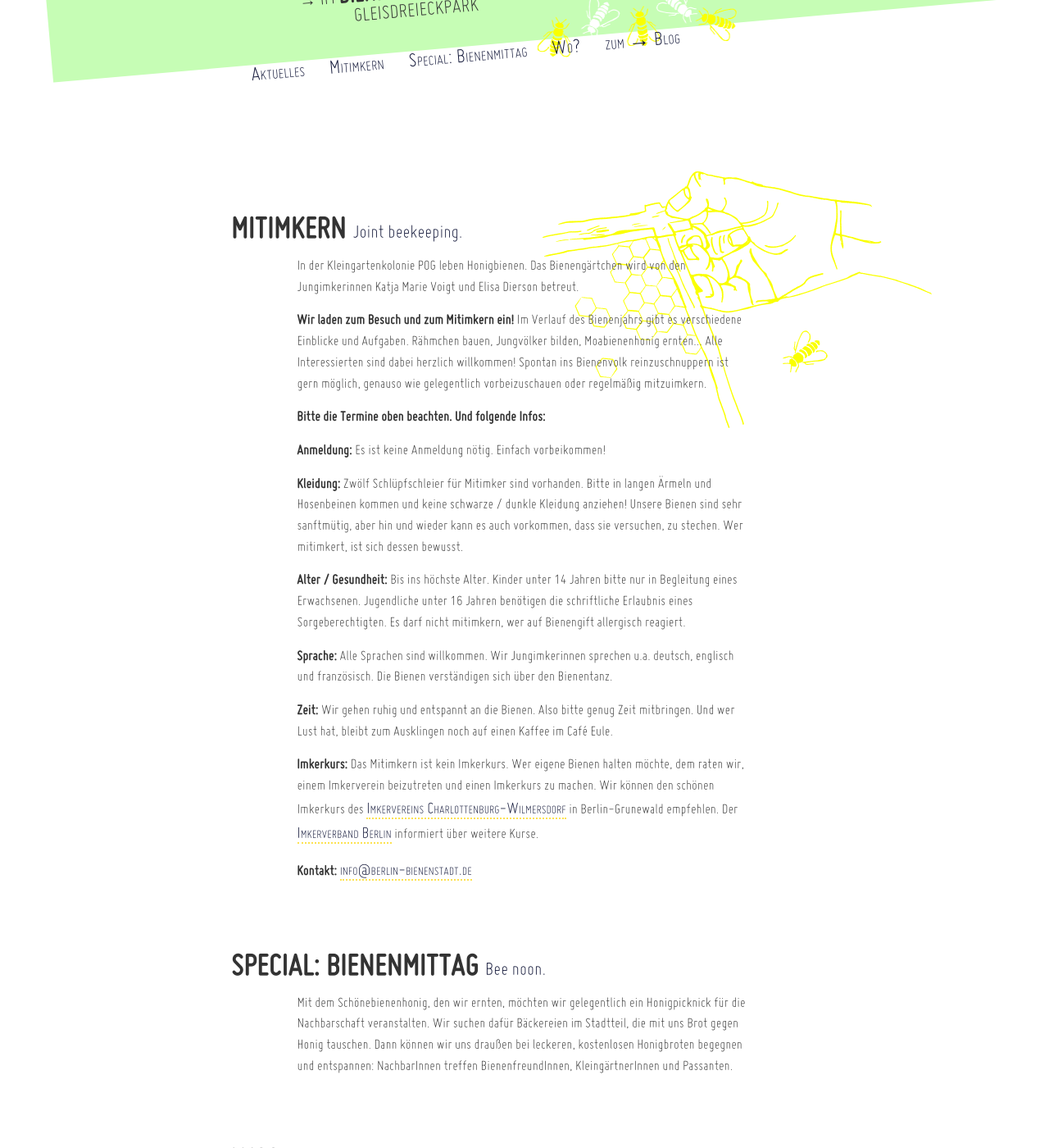
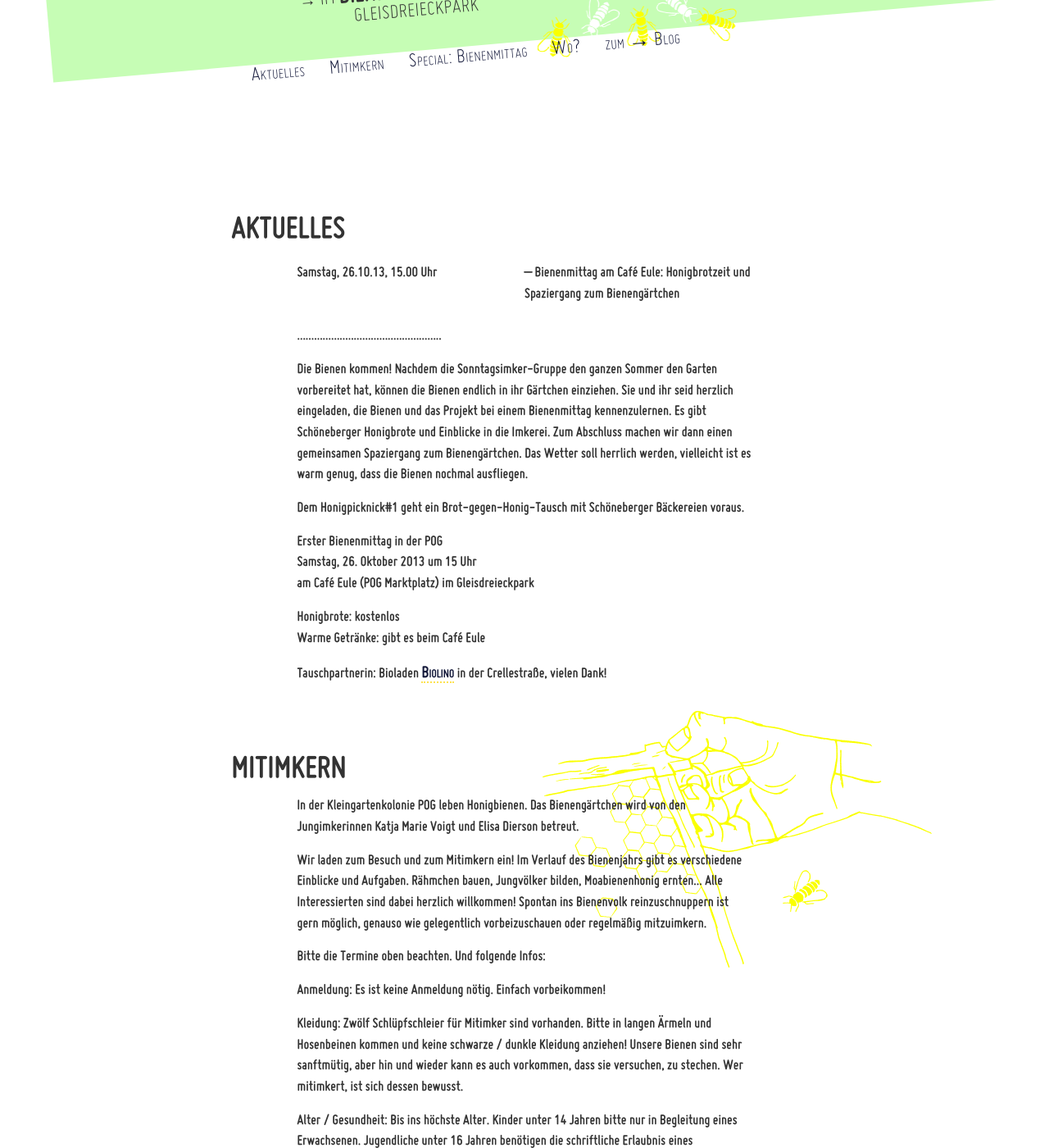
Before and after one commit to dieda/schoeneberg.berlin-bienenstadt.de, a Jekyll site: the page built from index.html, in a window 1280 px wide and 1400 px high, scrolled down 204 px. Shown: the whole window at 82% size. Built offline with Jekyll 4.4.1, drawn with Linux system fonts in a browser that asks for light colours.

Commit message:
Added Bienenmittag / dates

```diff
--- a/index.html
+++ b/index.html
@@ -40,10 +40,46 @@ nav:
 
 </dl>
 -->
+<h2 id="aktuelles">
+  Aktuelles
+</h2>
+
+<dl class="dl-horizontal">
+
+  <dt>
+    Samstag, 26.10.13, 15.00 Uhr
+  </dt>
+  <dd>
+    Bienenmittag am Café Eule: Honigbrotzeit und Spaziergang zum Bienengärtchen
+  </dd>
+
+<p>
+  <br/>...................................................
+</p>
+<p>
+  <strong>Die Bienen kommen!</strong> Nachdem die Sonntagsimker-Gruppe den ganzen Sommer den Garten vorbereitet hat, können die Bienen endlich in ihr Gärtchen einziehen. Sie und ihr seid herzlich eingeladen, die Bienen und das Projekt bei einem Bienenmittag kennenzulernen. Es gibt Schöneberger Honigbrote und Einblicke in die Imkerei. Zum Abschluss machen wir dann einen gemeinsamen Spaziergang zum Bienengärtchen. Das Wetter soll herrlich werden, vielleicht ist es warm genug, dass die Bienen nochmal ausfliegen.
+</p>
+
+<p>
+  Dem Honigpicknick#1 geht ein Brot-gegen-Honig-Tausch mit Schöneberger Bäckereien voraus.
+</p>
+
+<p>
+  <strong>Erster Bienenmittag in der POG</strong><br/>
+  <strong>Samstag, 26. Oktober 2013 um 15 Uhr</strong><br/>
+  <strong>am Café Eule (POG Marktplatz) im Gleisdreieckpark</strong>
+</p>
+
+<p>
+  Honigbrote: kostenlos<br/>
+  Warme Getränke: gibt es beim Café Eule
+</p>
+
+<p>
+  Tauschpartnerin: Bioladen <a href="http://www.biolino.net">Biolino</a> in der Crellestraße, vielen Dank!
 
 <h2 id="mitimkern" class="hand-container">
   Mitimkern
-  <small>Joint beekeeping.</small>
   <div class="hand"></div>
 </h2>
 <p>
```
Also changed, not shown: other parts of index.html (+0 -1 lines).
